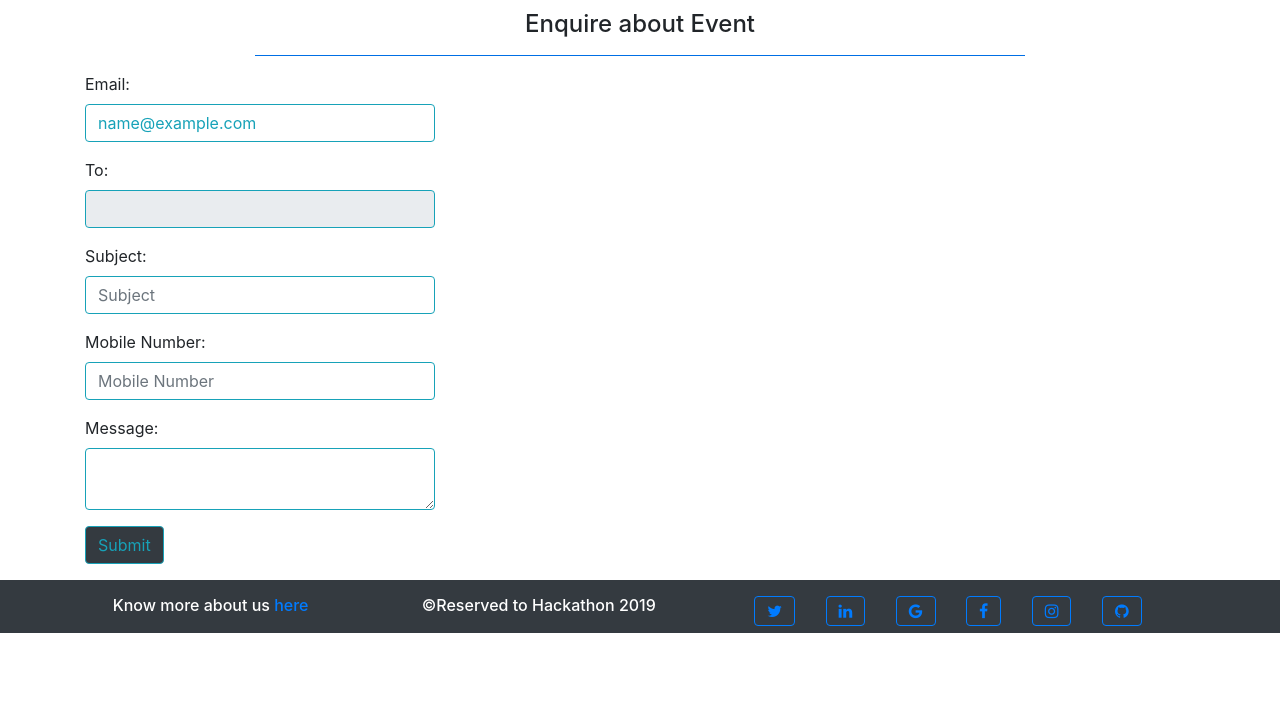
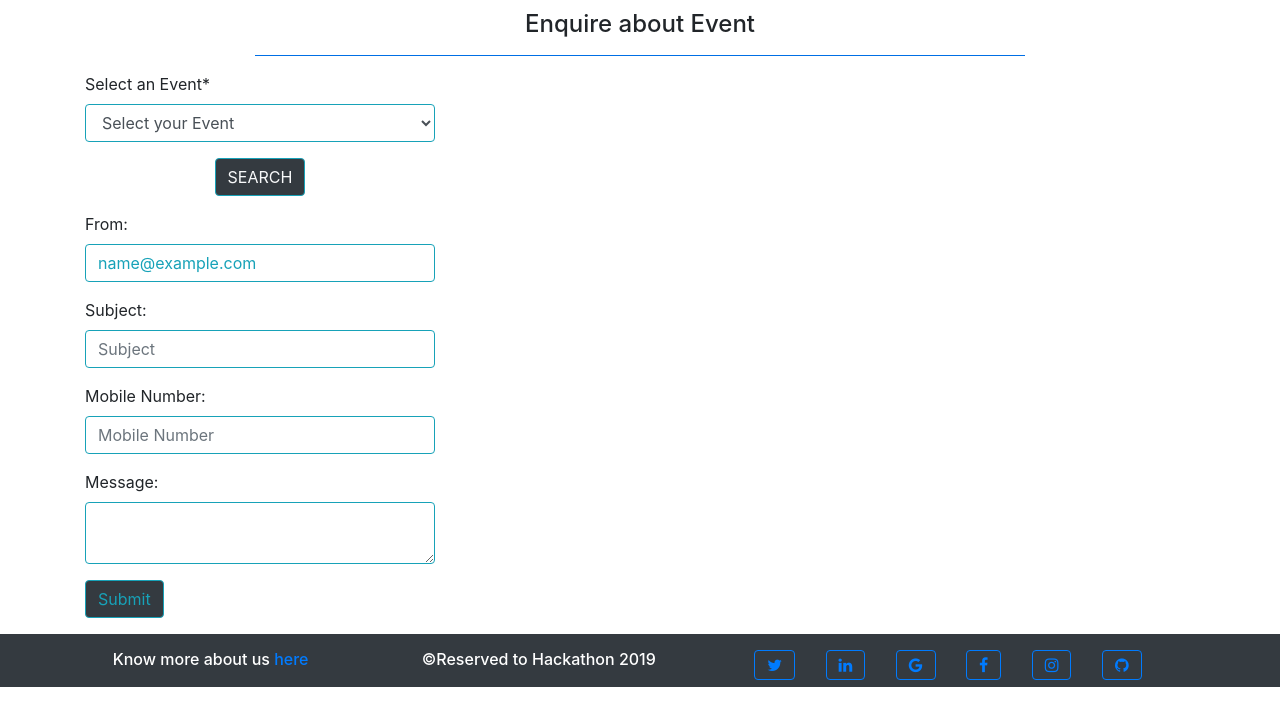
Before and after one commit to alisha21puja/Hackathon1, a Django app: page /Sponsor/enquire in a window 1280 px wide. Shown: the part 86-800 px from the top of the page. Run offline with Django 3.2, Linux system fonts and the light colour scheme; the visitor is signed in with stand-in values (Sample User, id 1); data that the repository does not hold is empty; some libraries are stand-ins or nearby versions.

Commit message:
errors solved

```diff
--- a/Participant/urls.py
+++ b/Participant/urls.py
@@ -8,22 +8,22 @@ from Participant import views as ve
 
 urlpatterns = [
 	path('',ve.about,name='participantIndex'),
-	path('',ve.participate,name='participate'),
-	path('/part_profile',ve.part_profile,name='part_profile'),
-	path('/part_editProfile',ve.part_editProfile,name='part_editProfile'),
-	path('/part_updateProfile',ve.part_updateProfile,name='part_updateProfile'),
-	path('/deleteparticipant',ve.deleteparticipant,name='deleteparticipant'),
-	path('/event_details',ve.event_details,name='event_details'),
-	path('/participated_event/<int:id>/',ve.participated_event,name='participated_event'),
-	path('/enquiree/<int:id>/',ve.enquireInfo,name='enquiree'),
-	path('/part_enquire',ve.part_enquire,name='part_enquire'),
-	path('/enquireInfoMail',ve.enquireInfoMail,name='enquireInfoMail'),
-	path('/part_shareresources/<int:id>/',ve.part_shareresources,name='part_shareresources'),
-	path('/partblog', ve.partblog, name='partblog'),
-	path('/partWriteBlog',ve.partWriteBlog,name='part-blog_write'),
-	path('/partblogsDetail', ve.partblogsDetails, name='partblogsDetails'),
-	path('/req_pdf',ve.req_pdf,name="req_pdf")
+	path('participate',ve.participate,name='participate'),
+	path('part_profile',ve.part_profile,name='part_profile'),
+	path('part_editProfile',ve.part_editProfile,name='part_editProfile'),
+	path('part_updateProfile',ve.part_updateProfile,name='part_updateProfile'),
+	path('deleteparticipant',ve.deleteparticipant,name='deleteparticipant'),
+	path('event_details',ve.event_details,name='event_details'),
+	path('participated_event',ve.participated_event,name='participated_event'),
+	path('enquiree/<int:id>',ve.enquireInfo,name='enquiree'),
+	path('part_enquire',ve.part_enquire,name='part_enquire'),
+	path('enquireInfoMail',ve.enquireInfoMail,name='enquireInfoMail'),
+	path('part_shareresources/<int:id>',ve.part_shareresources,name='part_shareresources'),
+	path('partblog', ve.partblog, name='partblog'),
+	path('partWriteBlog',ve.partWriteBlog,name='part-blog_write'),
+	path('partblogsDetail', ve.partblogsDetails, name='partblogsDetails'),
+	path('req_pdf',ve.req_pdf,name="req_pdf")
 
 
 
-]
+]+ static(settings.MEDIA_URL, document_root=settings.MEDIA_ROOT)
--- a/Sponsor/templates/sponsor_enquire.html
+++ b/Sponsor/templates/sponsor_enquire.html
@@ -8,23 +8,41 @@
 <br><br><br><br>
 
 <div class="container">
-
-		<h4 class="text-center">Enquire about Event</h4>
-		<hr class="bg-primary col-md-8">
+	<h4 class="text-center">Enquire about Event</h4>
+	<hr class="bg-primary col-md-8">
 	<div class="row">
 		<div class="col-md-4">
+			<form name="select_event" id="select_event" method="POST" action="{% url 'enquire_event' %}">
+				{% csrf_token %}
+				<div class="form-group">
+					<label for="event_name">Select an Event&ast; </label>
+					<select class="form-control readonly  border border-info" name="event_name" id="event_name">
+						<option class="form-control border border-info"> Select your Event </option>
+						{% for eve in event.all %}
+						<option class="form-control   border border-info"> {{ eve.event_title }} </option>
+						{% endfor %}
+					</select>
+				</div>
+				<div class="form-group">
+					<div class="text-center">
+						<input type="submit" name="select_event" value="SEARCH" class="bg-dark btn btn-outline-info text-light">
+					</div>
+				</div>
+			</form>
 			<form method="POST" action="{% url 'enquireInfoMail' %}">
 				{% csrf_token %}
 				<div class="form-group">
-					<label for="Password">Email:</label>
+					<label for="Password">From:</label>
 					<input type="text" class="form-control btn-outline-info" name="from" value="{{ request.user.email}}"
-						id="name" aria-describedby="emailHelp" placeholder="email">
+						id="name" aria-describedby="emailHelp" placeholder="email" disabled>
 				</div>
+							{% for eve in event_mail.all %}
 				<div class="form-group">
 					<label for="email">To: </label>
 					<input type="email" class="form-control btn-outline-info" id="email" name="to" readonly=""
-						value="{{ event.org_email}}" aria-describedby="emailHelp">
+						value="{{ eve.org_email }}" aria-describedby="emailHelp" disabled>
 				</div>
+				{% endfor %}
 				<div class="form-group">
 					<label for="email">Subject: </label>
 					<input type="text" class="form-control btn-outline-info" id="email" name="subject"
--- a/Sponsor/templates/sponsor_index.html
+++ b/Sponsor/templates/sponsor_index.html
@@ -80,7 +80,7 @@
           <hr class="bg-primary col-md-8">
           <h6 class="card-subtitle mb-2 text-muted">Enquire on a even</h6>
           <p class="card-text">Enquire on the events that you are intrested in to find the more details.</p>
-          <button class=" btn"><a href="{% url 'sponsorShip' %}" class="bg-dark btn btn-outline-primary">Organiser
+          <button class=" btn"><a href="{% url 'enquire' %}" class="bg-dark btn btn-outline-primary">Organiser
               Events</a></button>
           <!--<a href="#" class="card-link">Another link</a>-->
         </div>
--- a/Sponsor/urls.py
+++ b/Sponsor/urls.py
@@ -19,8 +19,7 @@ urlpatterns = [
 	path('eventParticipate/<int:id>/',views.eventInfo,name='eventParticipate'),
 	path('enquireInfoMail',views.enquireInfoMail,name='enquireInfoMail'),
 	path('profile',views.profile,name='profile'),
-
-
+	path('enquire_event',views.enquire_event,name='enquire_event'),
 
 
 
--- a/Sponsor/views.py
+++ b/Sponsor/views.py
@@ -8,8 +8,6 @@ from django.core.mail  import send_mail
 
 def sponsor(request):
 	return  render(request,'sponsor_index.html')
-
-
 
 
 def enquireInfoMail(request):
@@ -26,7 +24,6 @@ def enquireInfoMail(request):
 			fail_silently =False)
 
 		return  render(request,'sponsor_index.html')
-
 
 
 def sponsorEventDet(request,id):
@@ -89,20 +86,26 @@ def enquireInfo(request,id):
 	event = OrganiseEvent.objects.get(pk=id)
 	return render(request,'sponsor_enquire.html',{'event':event})
 
+def enquire(request):
+	events=OrganiseEvent.objects
+	return  render(request,'sponsor_enquire.html',{'event':events})
 
-def enquire(request):
-	return render(request,'sponsor_enquire.html')
-
-
+def enquire_event(request):
+	if request.POST:
+		eve=request.POST['event_name']
+		events=OrganiseEvent.objects
+		even=OrganiseEvent.objects.filter(event_title=eve)
+		return render(request,'sponsor_enquire.html',{'event':even,'event_mail':events})
+	else:
+		events=OrganiseEvent.objects
+		return  render(request,'sponsor_enquire.html',{'event':events})
 
 def blogSponsor(request):
 	 return render(request,'blog_write_sponsor.html')
 
-
 def profile(request):
     profile=User.objects.filter(id=request.user.id)
     return render(request, 'profile_spnsr.html', {'profile':profile})
-
 
 def writeBlogSponsor(request):
 	if request.method =='POST':
```
Also changed, not shown: Sponsor/templates/sponsor_up_coming.html (+4 -4 lines).
